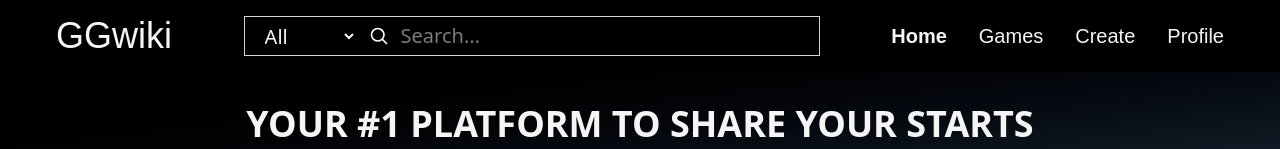
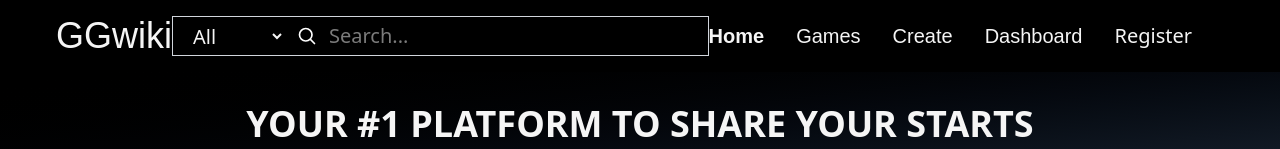
Before and after one commit to GGwiki-Studio/gg-wiki, a Next.js app: page / in a window 1280 px wide. Shown: the top 149 px of the page. Built offline with nearby package versions, Linux system fonts and the light colour scheme; no server answers; a web font is replaced by a local one.

Commit message:
implement dashboard and edited navbar to accomodate login user showing profile img and dropdown when clicked

```diff
--- /dev/null
+++ b/app/dashboard/[id]/page.tsx
@@ -0,0 +1,9 @@
+import React from 'react'
+
+const page = () => {
+  return (
+    <div>page</div>
+  )
+}
+
+export default page
--- /dev/null
+++ b/app/settings/page.tsx
@@ -0,0 +1,9 @@
+import React from 'react'
+
+const page = () => {
+  return (
+    <div>page</div>
+  )
+}
+
+export default page
--- a/components/Navbar.tsx
+++ b/components/Navbar.tsx
@@ -2,8 +2,27 @@
 import Link from "next/link"
 import Navitems from "./Navitems"
 import Search from "./Search"
+import { cn } from "@/lib/utils"
+import { usePathname } from "next/navigation"
+import useAuth from "./hooks/useAuth"
+import Image from "next/image"
+import { useEffect, useState } from "react"
+import { client } from "@/api/client"
 
 const Navbar = () => {
+  const pathname = usePathname();
+  const href = "/registration";
+  const auth = useAuth()
+  const user = auth?.user
+  const [showDropDown, setShowDropDown] = useState(false)
+
+  useEffect(() => {
+    setShowDropDown(false)
+  }, [pathname])
+
+  const showOptions = () => {
+    setShowDropDown(!showDropDown)
+  }
 
   return (
     <nav className="navbar">
@@ -17,6 +36,19 @@ const Navbar = () => {
         </div>
         <div className="flex items-center gap-8">
             <Navitems />
+            <Link href={href} className={cn(pathname === href && 'font-bold', 'text-xl', cn(user && 'hidden'))}>Register</Link>
+            <div className="relative">
+              <a onClick={showOptions} className={cn(!user && 'hidden', 'cursor-pointer')}>
+                <Image src="/profile.svg" alt="User Icon" width={40} height={40} className={'filter invert'}/>
+              </a>
+              {showDropDown && user && (
+                <div className="bg-[#252525] absolute top-12 right-4 flex flex-col gap-4 p-4 rounded min-w-37.5">
+                  <a href="/profile" className="cursor-pointer hover:opacity-80">Profile</a>
+                  <a href="/settings" className="cursor-pointer hover:opacity-80">Settings</a>
+                  <a onClick={() => client.auth.signOut()} className="cursor-pointer hover:opacity-80">Logout</a>
+                </div>
+              )}
+            </div>
         </div>
     </nav>
   )
--- a/components/Navitems.tsx
+++ b/components/Navitems.tsx
@@ -8,16 +8,16 @@ const navItems = [
   {label: "Home", href: "/"},
   {label: "Games", href: "/games"},
   {label: "Create", href: "/create-strat", protected: true},
-  {label: "Profile", href: "/profile", protected: true},
+  {label: "Dashboard", href: "/dashboard", protected: true},
 ]
 
 const Navitems = () => {
   const pathname = usePathname();
   const router = useRouter();
-  const auth = useAuth();
-  const user = auth?.user;
+  const auth = useAuth()
+  const user = auth?.user
 
-  const handleNavItemClick = (e: React.MouseEvent, href: string, protectedItem?: boolean) => {
+  const handleNavItemClick = (e: React.MouseEvent, protectedItem?: boolean) => {
     if (protectedItem && !user) {
       e.preventDefault();
       router.push("/registration");
@@ -25,13 +25,23 @@ const Navitems = () => {
     }
   }
 
+  const getHref = (item: typeof navItems[0]) => {
+    if (item.label === "Dashboard" && user?.id) {
+      return `/dashboard/${user.id}`;
+    }
+    return item.href;
+  }
+
   return (
     <nav className="text-xl flex items-center gap-8 oswald-light">
-      {navItems.map(({label, href, protected: protectedItem = false}) => (
-        <Link key={label} href={href} onClick={(e) => handleNavItemClick(e, href, protectedItem)} className={cn(pathname === href && 'font-bold')}>
-          {label}
-        </Link>
-      ))}
+      {navItems.map((item) => {
+        const href = getHref(item);
+        return (
+          <Link key={item.label} href={href} onClick={(e) => handleNavItemClick(e, item.protected)} className={cn(pathname === href && 'font-bold')}>
+            {item.label}
+          </Link>
+        )
+  })}
     </nav>
   )
 }
```
Also changed, not shown: public/profile.svg (added).
